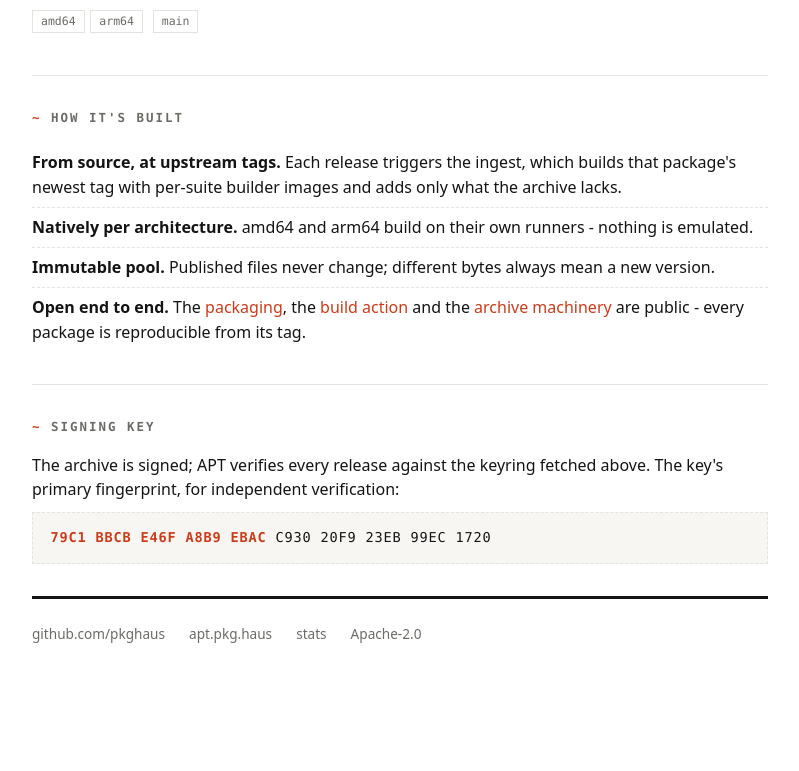
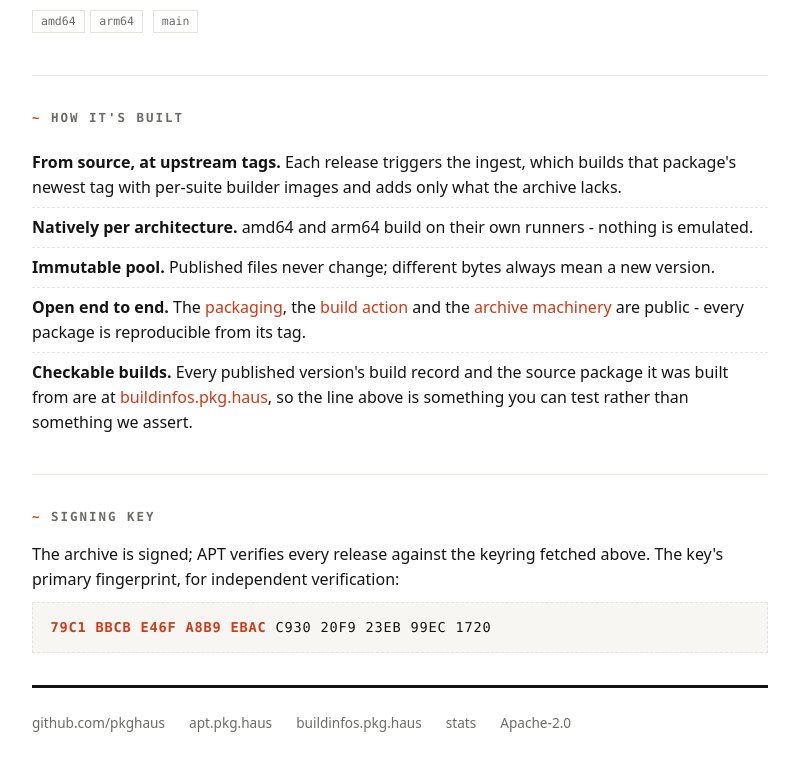
Before and after one commit to pkghaus/website, a plain HTML site: page index.html in a window 1280 px wide. Shown: the part 1053-1824 px from the top of the page, without its empty margins (240-1039 px from the left). Before the commit the page ends 1761 px from the top, so only its background shows below. Drawn offline with Linux system fonts and the light colour scheme; a script that the page names is missing.

Commit message:
Point at the build records the reproducibility claim rests on
"Every package is reproducible from its tag" has been on this page since it
launched, with nothing a reader could do to test it. The records and source
packages are published now, so the claim gets a link and stops being an
assertion.

```diff
--- a/index.html
+++ b/index.html
@@ -278,6 +278,10 @@
       <a href="https://github.com/pkghaus/action-debian-build">build action</a>
       and the <a href="https://github.com/pkghaus/apt">archive machinery</a> are
       public - every package is reproducible from its tag.</li>
+      <li><b>Checkable builds.</b> Every published version's build record and the
+      source package it was built from are at
+      <a href="https://buildinfos.pkg.haus">buildinfos.pkg.haus</a>, so the line
+      above is something you can test rather than something we assert.</li>
     </ul>
   </section>
 
@@ -292,6 +296,7 @@
   <footer>
     <a href="https://github.com/pkghaus">github.com/pkghaus</a>
     <a href="https://apt.pkg.haus">apt.pkg.haus</a>
+    <a href="https://buildinfos.pkg.haus">buildinfos.pkg.haus</a>
     <a href="https://apt.pkg.haus/stats">stats</a>
     <span>Apache-2.0</span>
   </footer>
```
